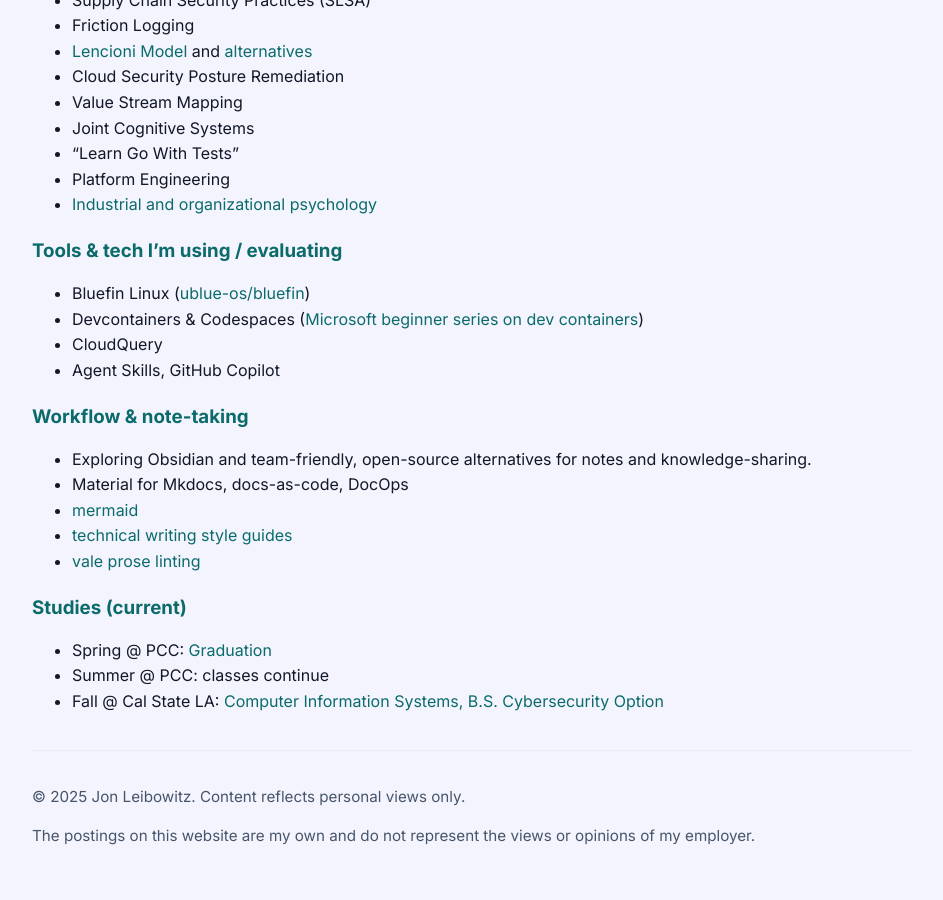
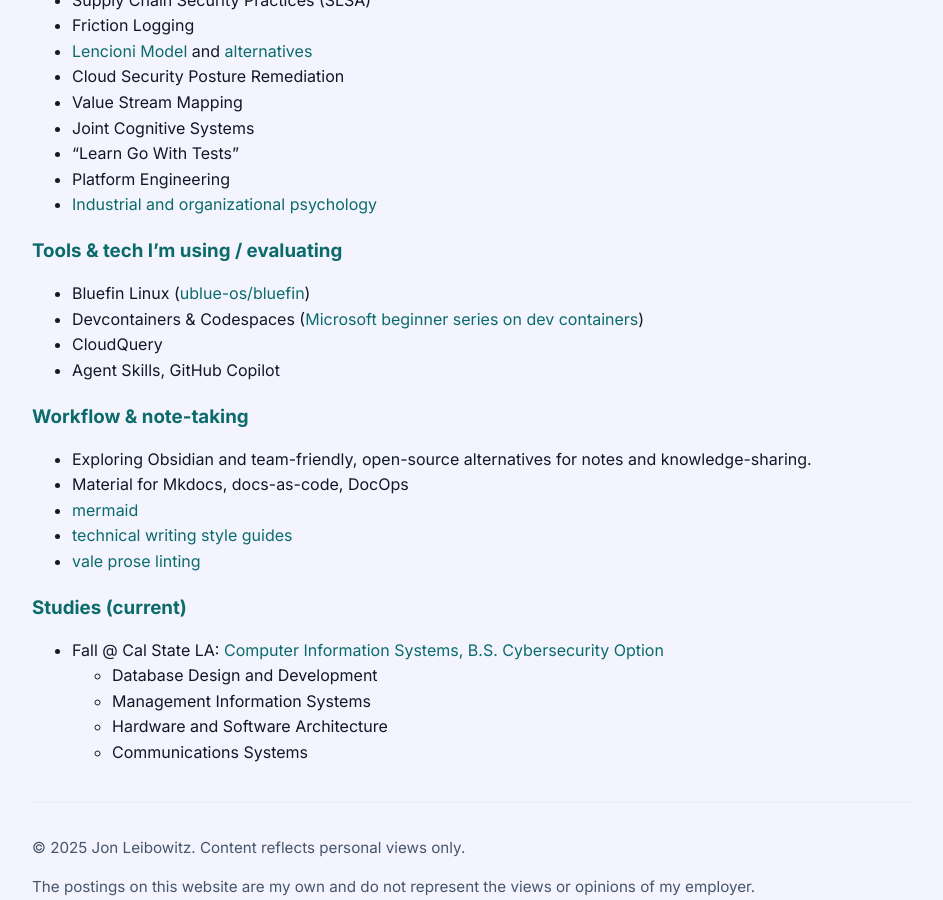
Before and after one commit to jleibowitz-lacpw/jleibowitz-lacpw.github.io, a Jekyll site: the page built from now.md, in a window 1280 px wide and 900 px high, scrolled down 369 px. Shown: the whole window, without its empty margins (168-1111 px from the left). Built offline with Jekyll 4.4.1, drawn with Linux system fonts in a browser that asks for light colours; before the commit the page ends 1217 px from its top, so only the background shows below that.

Commit message:
Update now.md

```diff
--- a/now.md
+++ b/now.md
@@ -43,6 +43,8 @@
 
 ### Studies (current)
 
-- Spring @ PCC: [Graduation](https://grad.tassel.com/announcement/4ec8dc8ef)
-- Summer @ PCC: classes continue
 - Fall @ Cal State LA: [Computer Information Systems, B.S. Cybersecurity Option](https://ecatalog.calstatela.edu/preview_program.php?catoid=75&poid=34309)
+  - Database Design and Development
+  - Management Information Systems
+  - Hardware and Software Architecture
+  - Communications Systems
```
